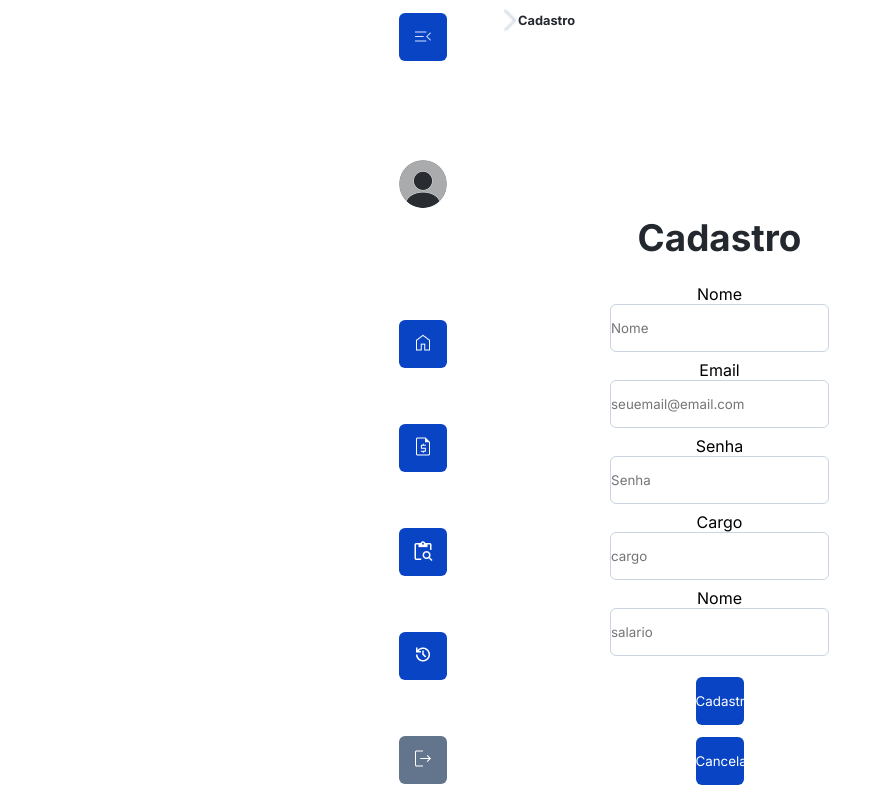
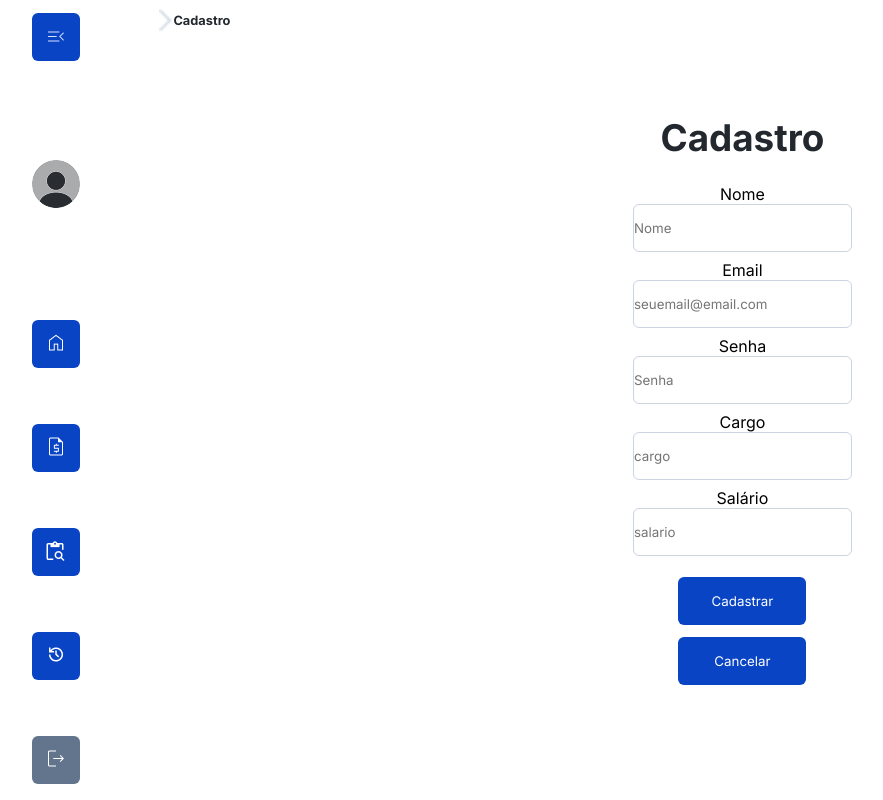
Before and after one commit to KarinPortfolio/sispar, a React (Vite) app: page /cadastro in a window 1280 px wide. Shown: the whole page, without its empty margins (14-897 px from the left). Built offline with nearby package versions, Linux system fonts and the light colour scheme.

Commit message:
ajuste cadastro

```diff
--- a/src/components/cadastro/Cadastro.jsx
+++ b/src/components/cadastro/Cadastro.jsx
@@ -2,8 +2,48 @@ import styles from "./Cadastro.module.scss";
 import Navbar from "../navbar/Navbar.jsx";
 import home from "../../assets/Header/Home.png";
 import vector from "../../assets/Header/Vector.png";
+import { useNavigate } from "react-router-dom";
+import api from "../../Services/Api.jsx";
+import { useState } from "react";
 
 function Cadastro() {
+  const navigate = useNavigate();
+  const [nome, setNome] = useState("");
+  const [email, setEmail] = useState("");
+  const [senha, setSenha] = useState("");
+  const [cargo, setCargo] = useState("");
+  const [salario, setSalario] = useState("");
+
+  const cancelarSolicitacao = () => {
+    setNome("");
+    setEmail("");
+    setSenha("");
+    setCargo("");
+    setSalario("");
+  };
+
+  const fazerCadastro = async (e) => {
+    e.preventDefault();
+    try {
+      const response = await api.post("colaborador/cadastrar", {
+        nome: nome,
+        email: email,
+        senha: senha,
+        cargo: cargo,
+        salario: salario,
+      });
+      console.log(response.data);
+      irParaLogin();
+    } catch (error) {
+      console.error("Erro ao fazer cadastro:", error);
+      alert("Erro ao fazer cadastro. Verifique os dados.");
+    }
+  };
+
+  const irParaLogin = () => {
+    navigate("/");
+  };
+
   return (
     <div>
       <Navbar />
@@ -14,17 +54,18 @@ function Cadastro() {
       </header>
       <div className={styles.informacao}>
         <h1 className={styles.titulo}>Cadastro</h1>
-        <form className="form" action="#" method="post">
+        <form className="form" onSubmit={fazerCadastro} method="post">
+          {" "}
           <label htmlFor="nome" className="form_label">
             Nome
           </label>
           <input
             type="text"
             name="nome"
-            className="form_input"
             id="nome"
             placeholder="Nome"
-            required
+            value={nome}
+            onChange={(e) => setNome(e.target.value)}
           />
           <label htmlFor="email" className="form_label">
             Email
@@ -32,10 +73,10 @@ function Cadastro() {
           <input
             type="email"
             name="email"
-            className="form_input"
             id="email"
             placeholder="seuemail@email.com"
-            required
+            value={email}
+            onChange={(e) => setEmail(e.target.value)}
           />
           <label htmlFor="senha" className="form_label">
             Senha
@@ -43,10 +84,10 @@ function Cadastro() {
           <input
             type="password"
             name="senha"
-            className="form_input"
             id="senha"
             placeholder="Senha"
-            required
+            value={senha}
+            onChange={(e) => setSenha(e.target.value)}
           />
           <label htmlFor="cargo" className="form_label">
             Cargo
@@ -54,25 +95,36 @@ function Cadastro() {
           <input
             type="text"
             name="cargo"
-            className="form_input"
             id="cargo"
             placeholder="cargo"
-            required
+            value={cargo}
+            onChange={(e) => setCargo(e.target.value)}
           />
           <label htmlFor="salario" className="form_label">
-            Nome
+            Salário
           </label>
           <input
             type="number"
             name="salario"
-            className="form_input"
             id="salario"
             placeholder="salario"
-            required
+            value={salario}
+            onChange={(e) => setSalario(e.target.value)}
           />
+          <button
+            className={`${styles.botao} ${styles.btnCriar}`}
+            type="submit"
+          >
+            Cadastrar
+          </button>{" "}
+          <button
+            className={`${styles.botao} ${styles.deletar}`}
+            type="button"
+            onClick={cancelarSolicitacao}
+          >
+            Cancelar
+          </button>
         </form>
-        <button className={styles.botao}>Cadastrar</button>
-        <button className={styles.botao}>Cancelar</button>
       </div>
     </div>
   );
--- a/src/components/cadastro/Cadastro.module.scss
+++ b/src/components/cadastro/Cadastro.module.scss
@@ -1,11 +1,9 @@
 .informacao {
-  padding-top: 200px;
   display: flex;
   flex-direction: column;
   justify-content: center;
   align-items: center;
-  width: 100%;
-  height: 100%;
+  width: 80vw;
 }
 
 h1 {
@@ -25,3 +23,8 @@ p {
   justify-content: center;
   color: #0844c4;
 }
+.botao {
+  width: 10vw;
+  height: 3rem;
+  gap: 5px;
+}
--- a/src/components/login/Login.jsx
+++ b/src/components/login/Login.jsx
@@ -1,7 +1,7 @@
 import Capa from "../../assets/Tela Login/tela-login.png";
 import { useNavigate } from "react-router-dom";
 import Logo from "../../assets/Tela Login/logo-ws.png";
-import styles from "./Login.module.scss"; // Adjust the path if necessary
+import styles from "./Login.module.scss";
 import api from "../../Services/Api.jsx";
 import { useState } from "react";
 
--- a/src/components/login/Login.module.scss
+++ b/src/components/login/Login.module.scss
@@ -80,7 +80,7 @@ div {
     background-color: #033879;
   }
   .btnCriar {
-    width: 6.6vw;
+    width: 8vw;
     height: 6vh;
     margin: 4px;
     background-color: #08bedd;
```
